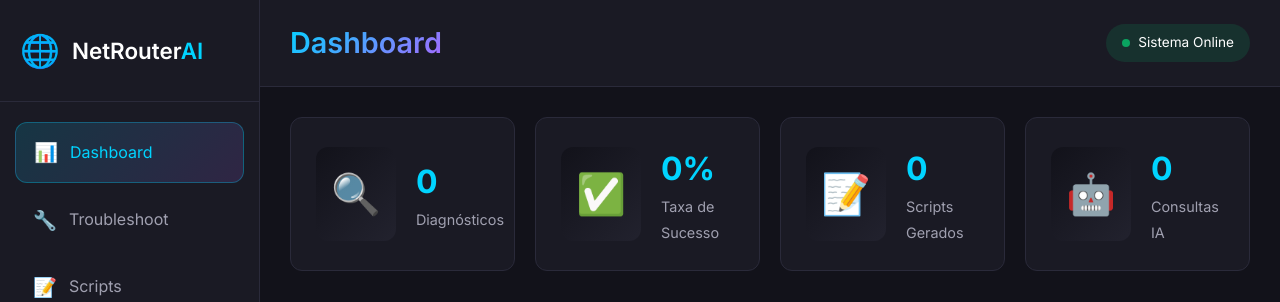
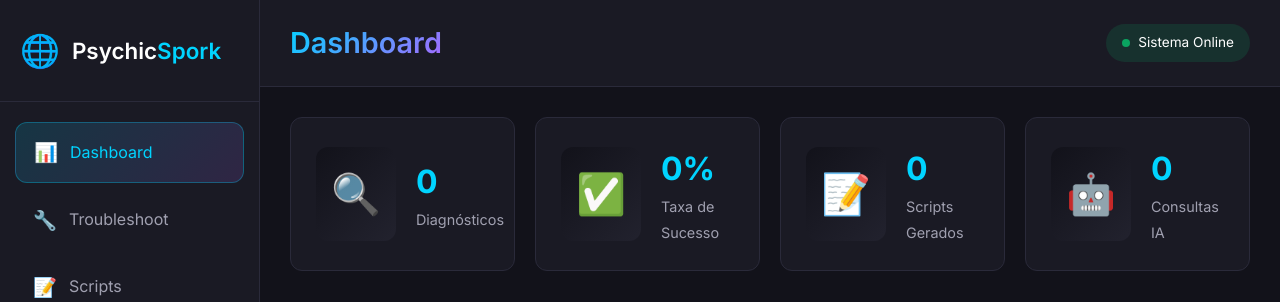
Before and after one commit to Nishuw/psychic-spork, a Flask app: page / in a window 1280 px wide. Shown: the top 302 px of the page. Run offline with Flask 3, Linux system fonts and the light colour scheme.

Commit message:
chore: renomeia sistema para Psychic Spork- Atualiza títulos e logo no base.html- Atualiza comentários nos templates- Nome consistente em todo o sistema web

```diff
--- a/app/templates/base.html
+++ b/app/templates/base.html
@@ -1,5 +1,6 @@
 <!DOCTYPE html>
 <html lang="pt-BR">
+
 <head>
     <!--
     ========================================
@@ -16,12 +17,14 @@
     -->
     <meta charset="UTF-8">
     <meta name="viewport" content="width=device-width, initial-scale=1.0">
-    <title>{{ titulo }} | NetRouter AI</title>
+    <title>{{ titulo }} | Psychic Spork</title>
 
     <!-- Google Fonts - Inter é moderna e legível -->
     <link rel="preconnect" href="https://fonts.googleapis.com">
     <link rel="preconnect" href="https://fonts.gstatic.com" crossorigin>
-    <link href="https://fonts.googleapis.com/css2?family=Inter:wght@300;400;500;600;700&family=JetBrains+Mono:wght@400;500&display=swap" rel="stylesheet">
+    <link
+        href="https://fonts.googleapis.com/css2?family=Inter:wght@300;400;500;600;700&family=JetBrains+Mono:wght@400;500&display=swap"
+        rel="stylesheet">
 
     <!-- Chart.js para gráficos -->
     <script src="https://cdn.jsdelivr.net/npm/chart.js"></script>
@@ -29,6 +32,7 @@
     <!-- Nosso CSS customizado -->
     <link rel="stylesheet" href="{{ url_for('static', filename='css/style.css') }}">
 </head>
+
 <body>
     <!-- Container principal com grid para sidebar -->
     <div class="app-container">
@@ -40,7 +44,7 @@
             <!-- Logo do sistema -->
             <div class="sidebar-logo">
                 <span class="logo-icon">🌐</span>
-                <span class="logo-text">NetRouter<span class="logo-ai">AI</span></span>
+                <span class="logo-text">Psychic<span class="logo-ai">Spork</span></span>
             </div>
 
             <!-- Menu de navegação -->
@@ -49,11 +53,13 @@
                     <span class="nav-icon">📊</span>
                     <span class="nav-text">Dashboard</span>
                 </a>
-                <a href="{{ url_for('main.troubleshoot') }}" class="nav-item {% if titulo == 'Troubleshooting' %}active{% endif %}">
+                <a href="{{ url_for('main.troubleshoot') }}"
+                    class="nav-item {% if titulo == 'Troubleshooting' %}active{% endif %}">
                     <span class="nav-icon">🔧</span>
                     <span class="nav-text">Troubleshoot</span>
                 </a>
-                <a href="{{ url_for('main.scripts') }}" class="nav-item {% if titulo == 'Gerador de Scripts' %}active{% endif %}">
+                <a href="{{ url_for('main.scripts') }}"
+                    class="nav-item {% if titulo == 'Gerador de Scripts' %}active{% endif %}">
                     <span class="nav-icon">📝</span>
                     <span class="nav-text">Scripts</span>
                 </a>
@@ -110,7 +116,7 @@
 
         <div class="chat-container" id="chatContainer">
             <div class="chat-header">
-                <span>💬 Assistente NetRouter</span>
+                <span>💬 Assistente Psychic</span>
                 <button class="chat-close" onclick="toggleChat()">✕</button>
             </div>
             <div class="chat-messages" id="chatMessages">
@@ -120,7 +126,7 @@
             </div>
             <div class="chat-input-container">
                 <input type="text" id="chatInput" placeholder="Digite sua dúvida..."
-                       onkeypress="if(event.key==='Enter')enviarMensagem()">
+                    onkeypress="if(event.key==='Enter')enviarMensagem()">
                 <button onclick="enviarMensagem()" class="btn-send">Enviar</button>
             </div>
         </div>
@@ -133,4 +139,5 @@
     {% block scripts %}
     {% endblock %}
 </body>
+
 </html>
--- a/app/templates/dashboard.html
+++ b/app/templates/dashboard.html
@@ -1,7 +1,7 @@
 {% extends 'base.html' %}
 <!--
 ========================================
-NetRouter AI - Página do Dashboard
+Psychic Spork - Página do Dashboard
 ========================================
 Esta é a página inicial com visão geral do sistema.
 Mostra estatísticas, cards de fabricantes e atividade.
```
